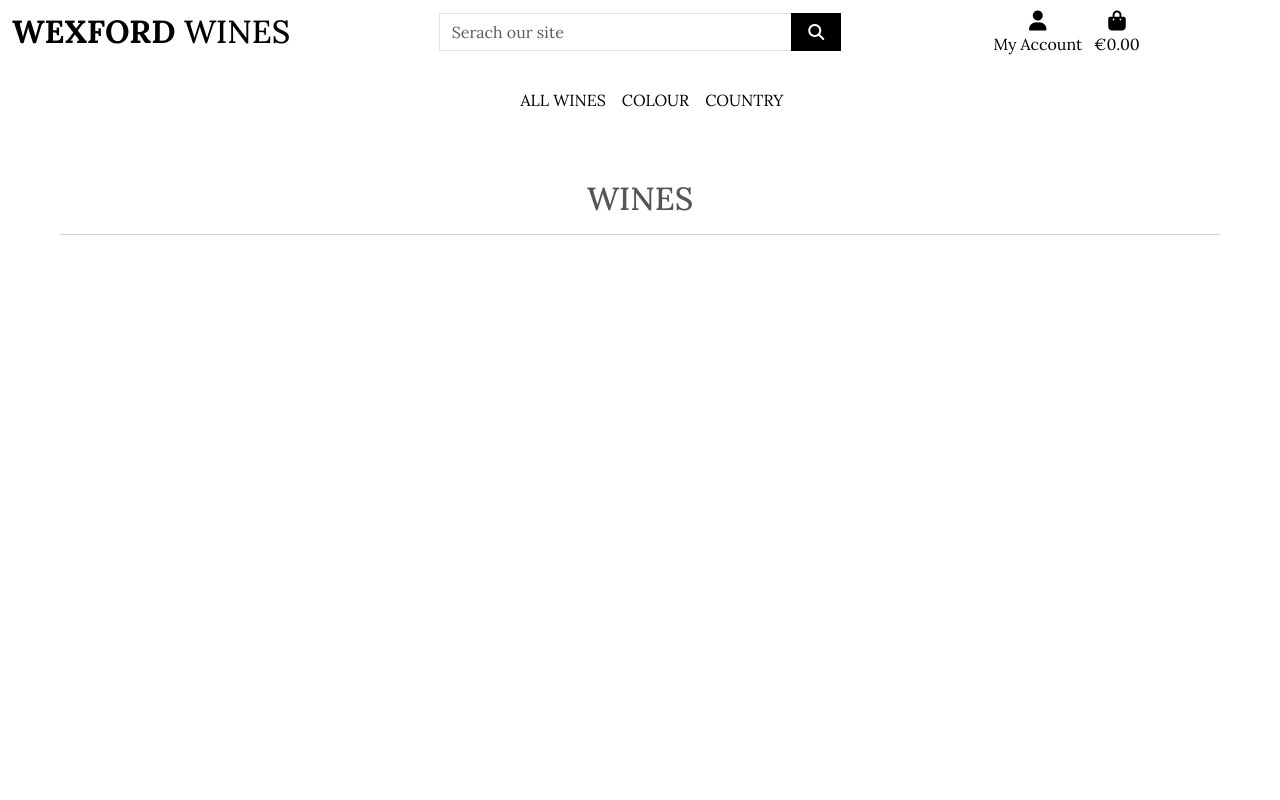
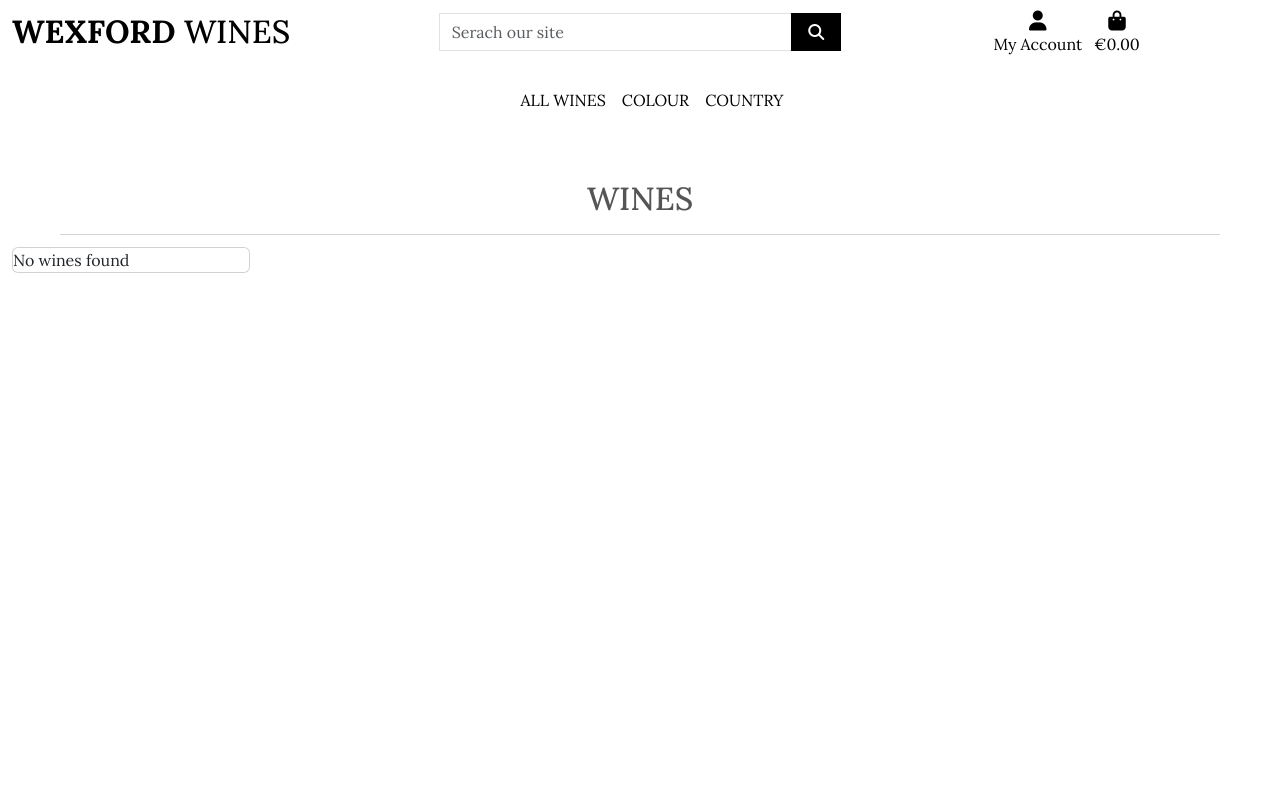
Before and after one commit to Nic-Wallace/wexford-wines, a Django app: page /wines/?colour=red in a window 1280 px wide. Run offline with Django 3.2, Linux system fonts and the light colour scheme; tables that the repository leaves empty hold one stand-in row (values such as "Sample post"); some libraries are stand-ins or nearby versions.

Commit message:
Include wine price on list view

```diff
--- a/wine/templates/wine/wine.html
+++ b/wine/templates/wine/wine.html
@@ -18,14 +18,11 @@
             <hr class="w-80 mb-2 mx-5">
         </div>
     </div>
-        <div class="row">
-            <div class="row mt-1 mb-2"></div>
     <div class="row row-cols-2 row-cols-lg-5 g-lg-3">
         {% for wine in wines %}
-                    <div class="col-sm-6 col-md-6 col-lg-4 col-xl-3">
-                        <div class="card h-100 border-0">
+            <div class="col">
+                <div class="card h-100">
                     <!-- bs card start -->
-                            <div class="card mb-3" style="max-width: 540px;">
                     <div class="row g-0">
                         <div class="col-md-4">
                             <a href="{% url 'wine_listing' wine.id %}">
@@ -35,15 +32,19 @@
                         <div class="col-md-8">
                             <div class="card-body">
                                 <h5 class="card-title mt-5">{{ wine.name }}</h5>
-                                            <p class="card-text text-center"><small class="text-body-secondary">Price...</small></p>
+                                <p class="card-text text-center"><small class="text-body-secondary">€{{ wine.price }}</small></p>
                             </div>
                         </div>
                     </div>
                 </div>
             </div>
+        {% empty %}
+            <div class="col">
+                <div class="card h-100">
+                    No wines found
+                </div>
             </div>
         {% endfor %}
     </div>
 </div>
-    </div>
 {% endblock %}
```
Lines whose indentation alone changed are shown as unchanged.
